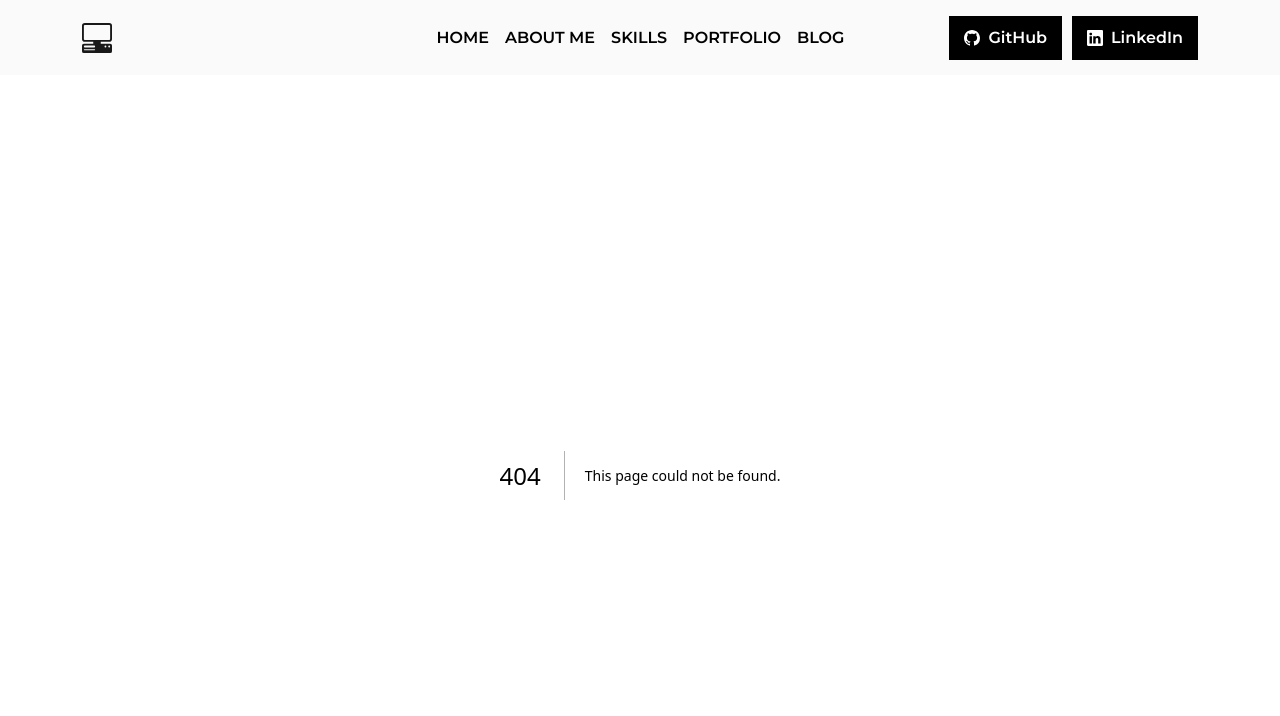
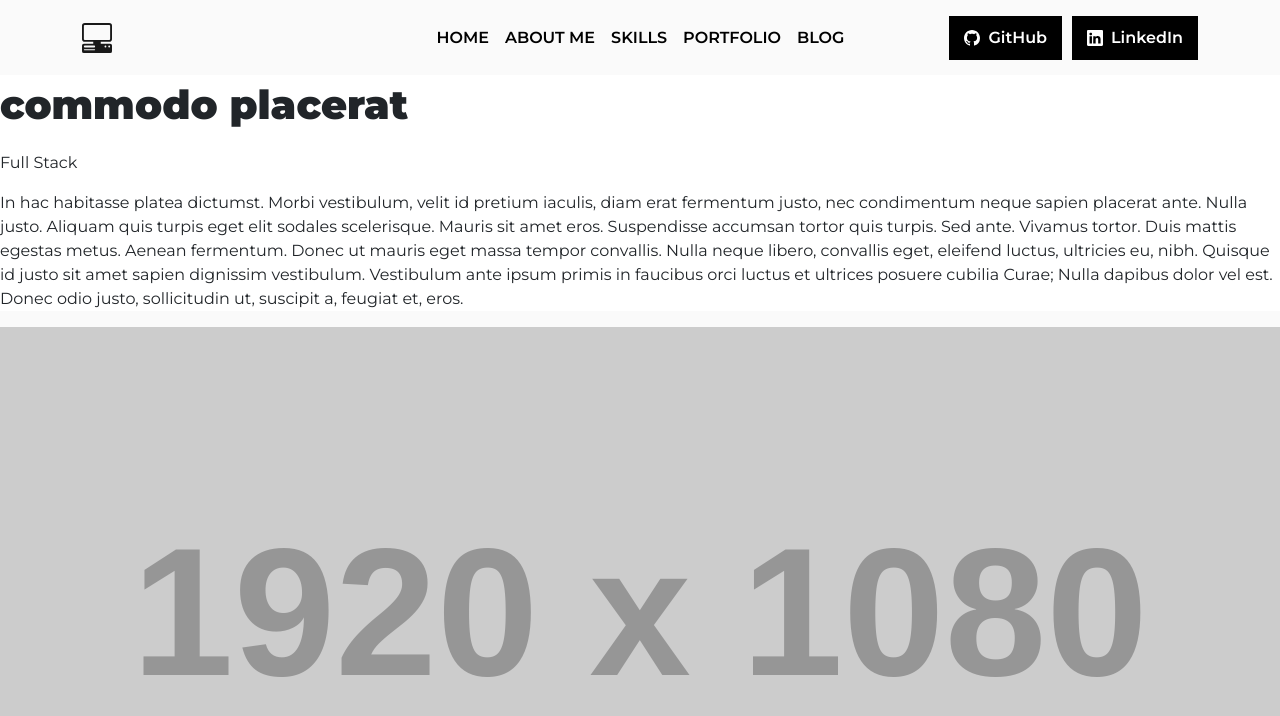
Before and after one commit to haroon-ali-dev/portfolio-website, a Next.js app in the folder user/: page /portfolio/1 in a window 1280 px wide. Before the commit this address had no page. Shown: the top 716 px of the page. Built offline with nearby package versions, Linux system fonts and the light colour scheme.

Commit message:
create single portfolio page, add some content

```diff
--- /dev/null
+++ b/user/pages/portfolio/PortfolioSingle.module.css
@@ -0,0 +1,21 @@
+.section {
+    background-color: #FAFAFA;
+}
+
+.textSection {
+    background-color: white;
+}
+
+.title {
+    font-size: 2.5rem;
+    font-weight: 900;
+}
+
+.imageContainer {
+    position: relative;
+    height: 600px;
+}
+
+.image {
+    object-fit: cover;
+}
--- /dev/null
+++ b/user/pages/portfolio/[id].js
@@ -0,0 +1,29 @@
+import { useState } from 'react';
+import { useRouter } from "next/router";
+import Image from "next/image";
+import styles from './PortfolioSingle.module.css';
+import fileData from '@/data/portfolio-items.json';
+// console.log(fileData);
+
+export default function PortfolioItem() {
+    const router = useRouter();
+    const filteredItem = fileData.filter(data => data.id === +router.query.id);
+    console.log(filteredItem);
+
+    const [item, setItem] = useState(filteredItem[0]);
+
+    return (
+        <section className={styles.section}>
+            <div className={styles.textSection}>
+                <p className={styles.title}>{item.title}</p>
+                <p>{item.type}</p>
+                <p>{item.description}</p>
+            </div>
+            <div className={styles.mediaSection}>
+            <div className={styles.imageContainer}>
+                <Image className={styles.image} src={item.image} alt={item.title} fill priority />
+            </div>
+            </div>
+        </section>
+    );
+}
```
